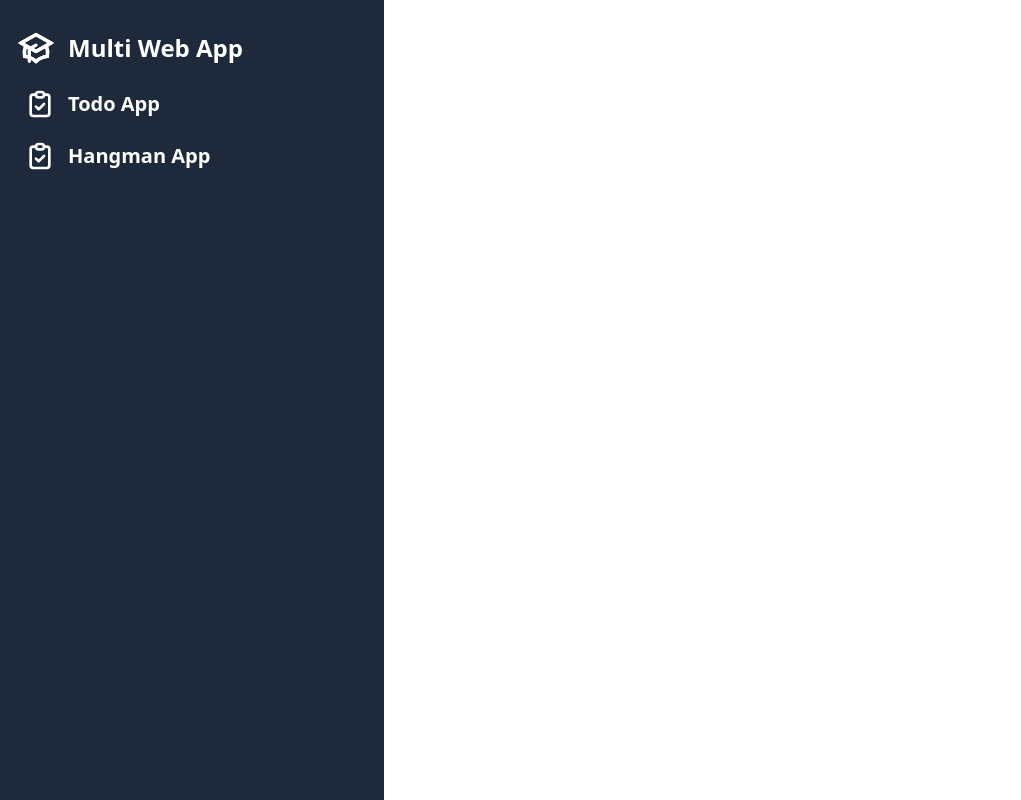
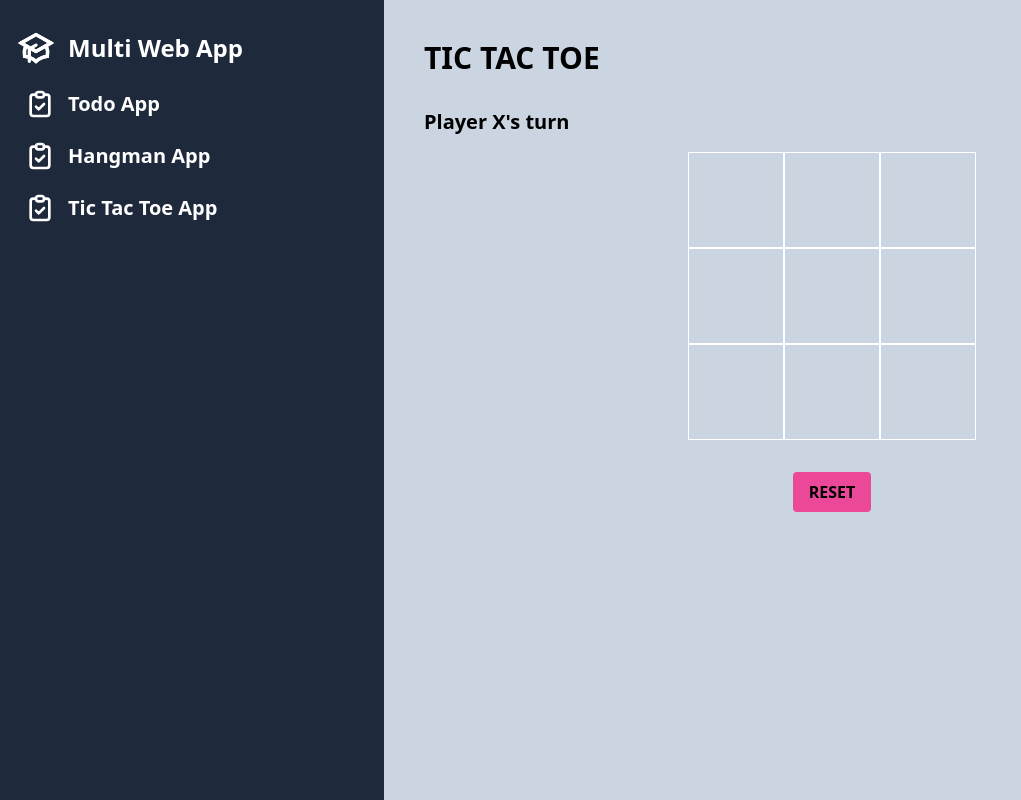
Before and after one commit to Shoko118/multi-web-app-vue, a Vue app: page /tic-tac-toe in a window 1280 px wide. Shown: the whole page, without its empty margins (0-1021 px from the left). Built offline with nearby package versions, Linux system fonts and the light colour scheme.

Commit message:
updated commits

```diff
--- a/index.html
+++ b/index.html
@@ -4,6 +4,7 @@
     <meta charset="UTF-8" />
     <link rel="icon" href="/favicon.ico" />
     <meta name="viewport" content="width=device-width, initial-scale=1.0" />
+    <link href="https://fonts.googleapis.com/css2?family=Material+Icons+Oulined" rel="stylesheet" />
     <title>Vite App</title>
   </head>
   <body>
--- a/src/components/Sidebar.vue
+++ b/src/components/Sidebar.vue
@@ -18,6 +18,10 @@ import { AcademicCapIcon, ClipboardCheckIcon } from "@heroicons/vue/outline";
         <ClipboardCheckIcon class="w-8 h-8 2xl:w-10 2xl:h-10" />
         <router-link to="/hangman" class="text-xl font-bold ml-3 2xl:text-2xl">Hangman App</router-link>
       </div>
+      <div class="flex items-center pt-5 ml-6 hover:text-slate-600 transform ease-in-out duration-150">
+        <ClipboardCheckIcon class="w-8 h-8 2xl:w-10 2xl:h-10" />
+        <router-link to="/tic-tac-toe" class="text-xl font-bold ml-3 2xl:text-2xl">Tic Tac Toe App</router-link>
+      </div>
     </div>
   </aside>
 </template>
--- a/src/pages/Home.vue
+++ b/src/pages/Home.vue
@@ -12,6 +12,7 @@ const todos = ref([
   { rating: 2, list: "basketball", completed: false },
   { rating: 3, list: "badminton", completed: false },
 ]);
+
 // computed ============
 const filterTodos = computed(() => {
   if (filters.value === "All") return todos.value;
@@ -34,19 +35,7 @@ function addButton() {
   newList.value = "";
 }
 function removeTodos(index) {
-  deleteArray.value.push(todos.value[index]);
   todos.value.splice(index, 1);
-}
-function undoDeletedTodos() {
-  deleteArray.value.forEach((todo) => {
-    todos.value.push(todo);
-  });
-  deleteArray.value = [];
-}
-function undoBt(index) {
-  todos.value.push(deleteArray.value[index]);
-  deleteArray.value.splice(index, 1);
-  if (todos.value.length > 3) return alert("please enter a task", newList.value);
 }
 </script>
 
@@ -111,13 +100,6 @@ function undoBt(index) {
               </button>
               <div class="ml-2 sm:ml-0"><input class="" type="checkbox" v-model="todo.completed" /></div>
             </div>
-            <!-- <button
-              class="px-3 py-1 bg-yellow-600 text-white rounded-md"
-              v-if="todos.length > 3"
-              @dblclick.prevent="undoBt(index)"
-            >
-              Undo
-            </button> -->
           </div>
         </div>
       </div>
--- /dev/null
+++ b/src/pages/TicTacToe.vue
@@ -0,0 +1,90 @@
+<script setup>
+import { ref, computed } from "vue";
+const player = ref("X");
+const board = ref([
+  ["", "", ""],
+  ["", "", ""],
+  ["", "", ""],
+]);
+
+const CalculateWinner = (board) => {
+  const lines = [
+    [0, 1, 2],
+    [3, 4, 5],
+    [6, 7, 8],
+    [0, 3, 6],
+    [1, 4, 7],
+    [2, 5, 8],
+    [0, 4, 8],
+    [2, 4, 6],
+  ];
+  // lines.forEach((line) => {
+  //   const [a, b, c] = line;
+  //   if (board[a] && board[a] === board[b] && board[a] === board[c]) return board[a];
+  // });
+  for (let i = 0; i < lines.length; i++) {
+    const [a, b, c] = lines[i];
+    if (board[a] && board[a] === board[b] && board[a] === board[c]) {
+      return board[a];
+    }
+  }
+  return null;
+};
+
+const winner = computed(() => CalculateWinner(board.value.flat()));
+
+const MakeMove = (x, y) => {
+  // if winner is null just continue
+  if (winner.value) return;
+
+  //  if the board has x-axis and y-axis just conitnue
+  if (board.value[x][y]) return;
+
+  // the player can move  x-axis and y-axis
+  board.value[x][y] = player.value;
+  player.value = player.value === "X" ? "O" : "X";
+};
+
+const ResetGame = () => {
+  board.value = [
+    ["", "", ""],
+    ["", "", ""],
+    ["", "", ""],
+  ];
+  player.value = "X";
+};
+</script>
+<template>
+  <div class="px-7 py-8 sm:px-10 sm:py-10 bg-slate-300 w-full min-h-screen">
+    <h1 class="mb-8 text-3xl font-bold uppercase">Tic Tac Toe</h1>
+
+    <h3 class="text-xl mb-4 font-bold">Player {{ player }}'s turn</h3>
+
+    <div class="flex flex-col items-center mb-8">
+      <div v-for="(row, x) in board" :key="x" class="flex">
+        <div
+          v-for="(cell, y) in row"
+          :key="y"
+          @click="MakeMove(x, y)"
+          :class="`border border-white w-24 h-24 hover:bg-gray-700 flex items-center justify-center material-icons-outlined text-4xl cursor-pointer ${
+            cell === 'X' ? 'text-pink-500' : 'text-blue-400'
+          }`"
+        >
+          {{ cell === "X" ? "X" : cell === "O" ? "O" : "" }}
+        </div>
+      </div>
+    </div>
+
+    <div class="text-center">
+      <h2 v-if="winner" class="text-4xl font-bold mb-8">
+        Player <span class="text-green-700">{{ winner }}</span> wins!
+      </h2>
+      <button
+        @click="ResetGame"
+        class="px-4 py-2 bg-pink-500 rounded uppercase font-bold hover:bg-pink-600 duration-300"
+      >
+        Reset
+      </button>
+    </div>
+  </div>
+</template>
--- a/src/router/router.js
+++ b/src/router/router.js
@@ -11,6 +11,10 @@ const routes = [
     path: "/hangman",
     component: () => import("../pages/Hangman.vue"),
   },
+  {
+    path: "/tic-tac-toe",
+    component: () => import("../pages/TicTacToe.vue"),
+  },
 ];
 
 const router = createRouter({
```
